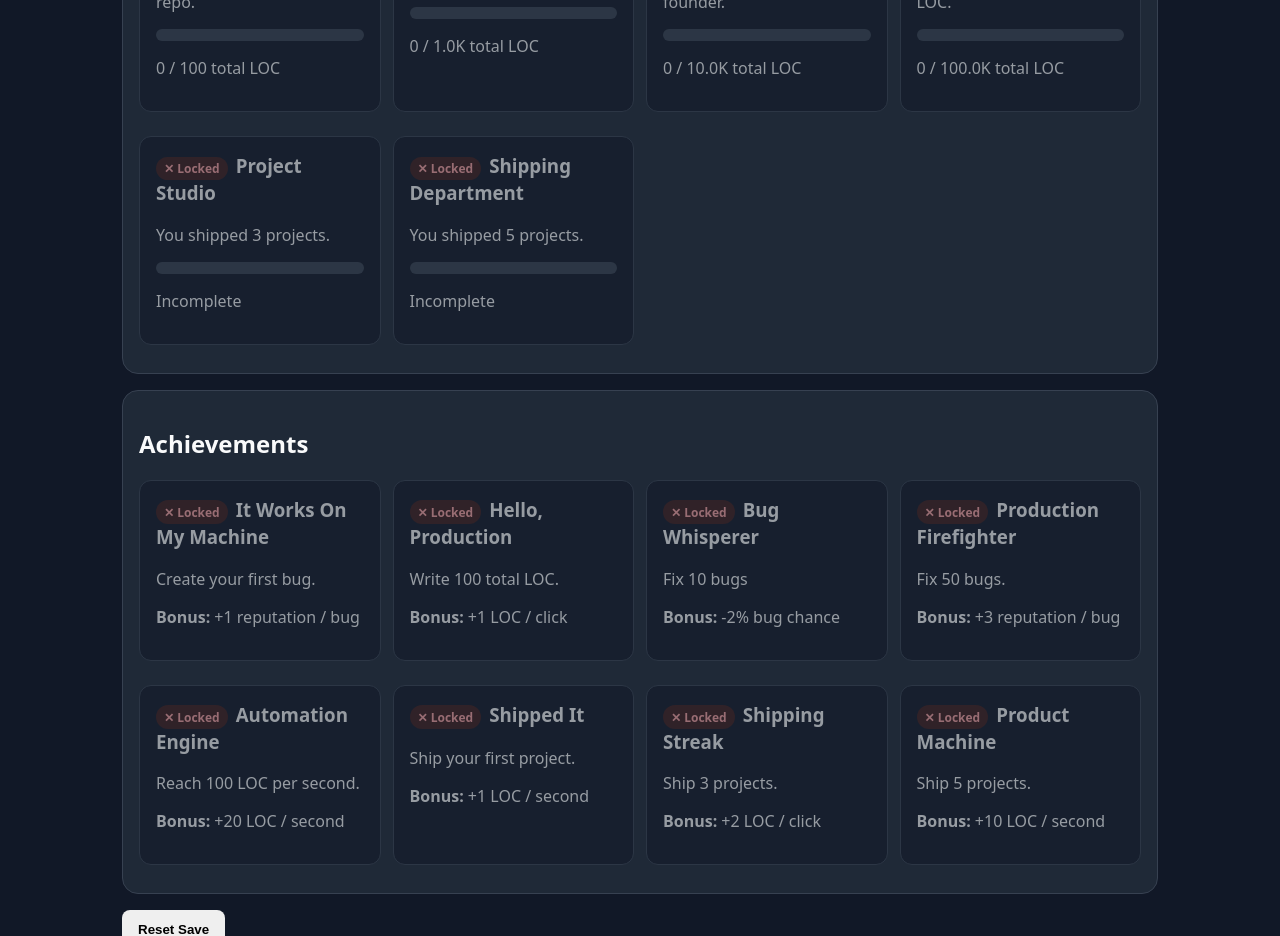
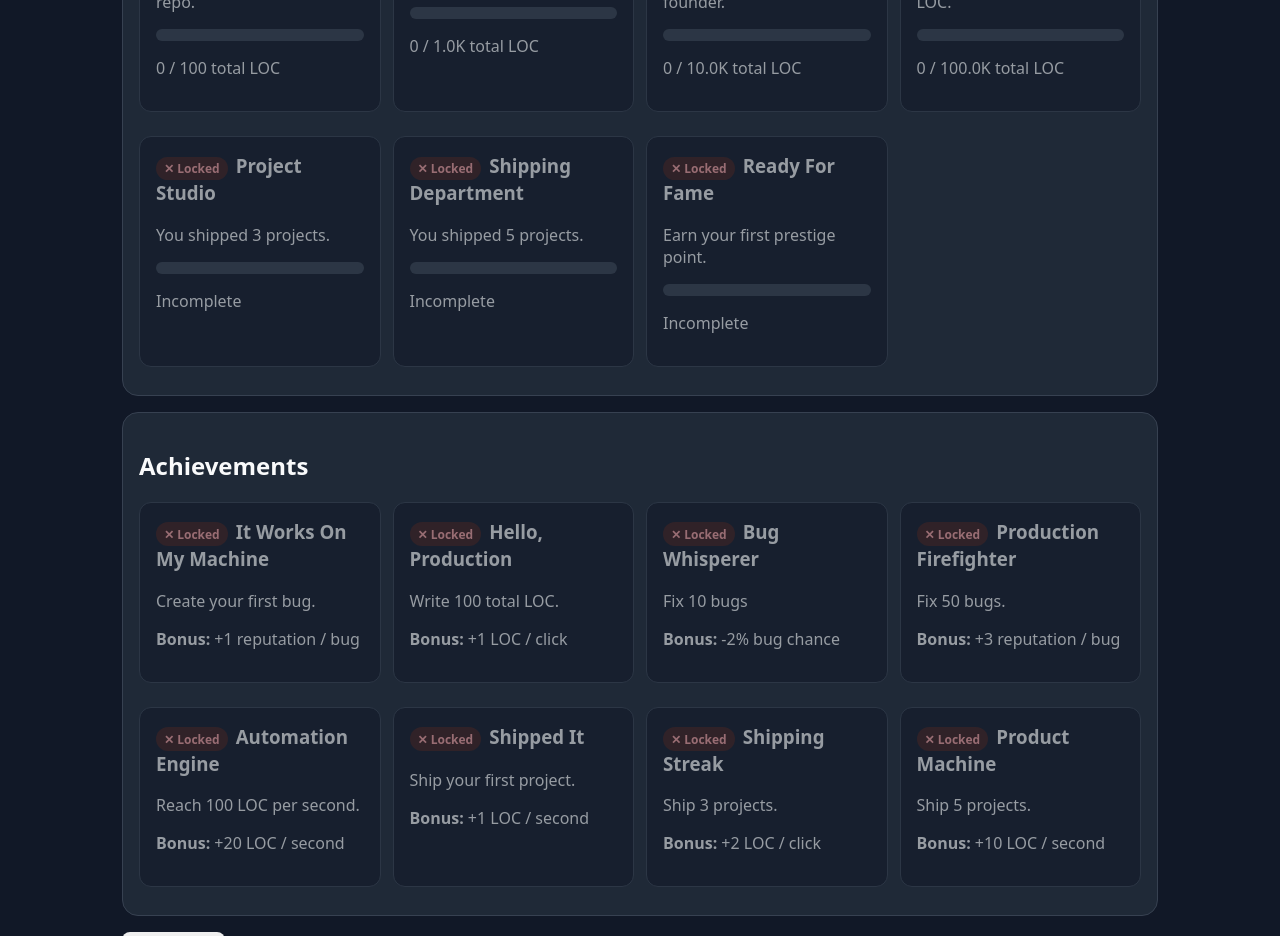
Before and after one commit to BlazingHotCode/commit-clicker, a React (Vite) app: page / in a window 1280 px wide. Shown: the part 2680-3616 px from the top of the page. Built offline with nearby package versions, Linux system fonts and the light colour scheme.

Commit message:
add prestige readiness milestone

```diff
--- a/src/game/data/milestones.ts
+++ b/src/game/data/milestones.ts
@@ -45,4 +45,10 @@ export const milestones: Milestone[] = [
     description: "You shipped 5 projects.",
     isUnlocked: (state) => state.completedProjects.length >= 5,
   },
+  {
+    id: "prestigeReady",
+    name: "Ready For Fame",
+    description: "Earn your first prestige point.",
+    isUnlocked: (state) => state.prestigePoints >= 1,
+  },
 ];
```
